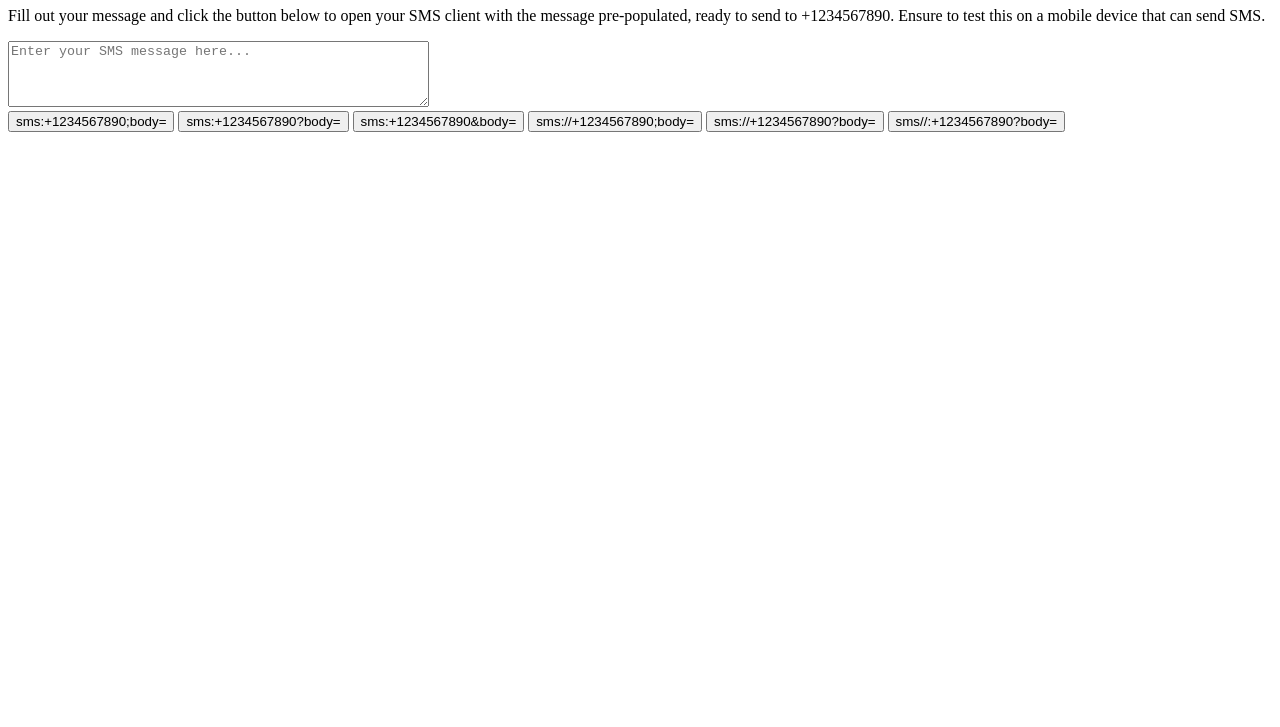
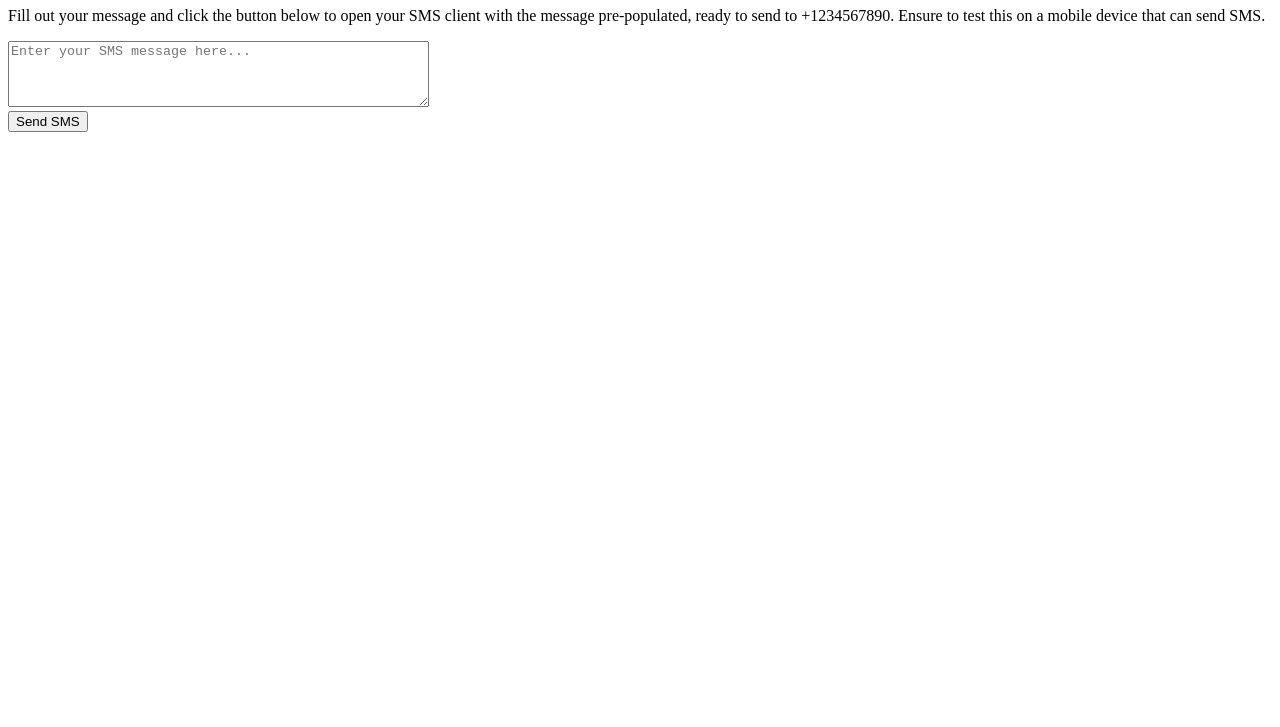
Before and after one commit to m-roberts/html-sms-uri-test-page, a plain HTML site: page index.html in a window 1280 px wide. Shown: the part 73-800 px from the top of the page. Drawn offline with Linux system fonts and the light colour scheme.

Commit message:
Revert "Add different options as different buttons"
This reverts commit 035e1f82ad91f6a2880074c36a519bd3ae59a414.

```diff
--- a/index.html
+++ b/index.html
@@ -11,59 +11,31 @@
         </p>
         <textarea id="messageTextArea" rows="4" cols="50" placeholder="Enter your SMS message here..."></textarea>
         <br>
-        <button onclick="redirect1()">sms:+1234567890;body=</button>
-        <button onclick="redirect2()">sms:+1234567890?body=</button>
-        <button onclick="redirect3()">sms:+1234567890&body=</button>
-        <button onclick="redirect4()">sms://+1234567890;body=</button>
-        <button onclick="redirect5()">sms://+1234567890?body=</button>
-        <button onclick="redirect6()">sms//:+1234567890?body=</button>
+        <button onclick="redirectToSms()">Send SMS</button>
         <script>
-        function redirect1() {
-            var body = document.getElementById('messageTextArea').value;
-            var number = '+1234567890';
-            var smsLink = "sms:" + number + ";body=" + encodeURIComponent(body);
-            console.log(smsLink);
-            window.location.href = smsLink;
+        function getMobileOperatingSystem() {
+          var userAgent = navigator.userAgent || navigator.vendor || window.opera;
+
+          if ( userAgent.match( /iPad/i ) || userAgent.match( /iPhone/i ) || userAgent.match( /iPod/i ) ) { return 'iOS'; }
+
+          else { return 'Not iOS'; }
         }
 
-        function redirect2() {
-            var body = document.getElementById('messageTextArea').value;
-            var number = '+1234567890';
-            var smsLink = "sms:" + number + "?body=" + encodeURIComponent(body);
-            console.log(smsLink);
-            window.location.href = smsLink;
-        }
+        function redirectToSms() {
+          var body = document.getElementById('messageTextArea').value;
 
-        function redirect3() {
-            var body = document.getElementById('messageTextArea').value;
-            var number = '+1234567890';
-            var smsLink = "sms:" + number + "&body=" + encodeURIComponent(body);
-            console.log(smsLink);
-            window.location.href = smsLink;
-        }
+          var number = '+1234567890';
 
-        function redirect4() {
-            var body = document.getElementById('messageTextArea').value;
-            var number = '+1234567890';
-            var smsLink = "sms://" + number + ";body=" + encodeURIComponent(body);
-            console.log(smsLink);
-            window.location.href = smsLink;
-        }
+          var device = getMobileOperatingSystem();
+          var smsLink;
+          if(device == 'iOS') {
+            smsLink = "sms://" + number + "&body=" + encodeURIComponent(body);
+          } else {
+            smsLink = "sms:" + number + "?body=" + encodeURIComponent(body);
+          }
 
-        function redirect5() {
-            var body = document.getElementById('messageTextArea').value;
-            var number = '+1234567890';
-            var smsLink = "sms://" + number + "?body=" + encodeURIComponent(body);
-            console.log(smsLink);
-            window.location.href = smsLink;
-        }
-
-        function redirect6() {
-            var body = document.getElementById('messageTextArea').value;
-            var number = '+1234567890';
-            var smsLink = "sms://" + number + "&body=" + encodeURIComponent(body);
-            console.log(smsLink);
-            window.location.href = smsLink;
+          console.log(smsLink)
+          window.location.href = smsLink;
         }
         </script>
     </body>
```
